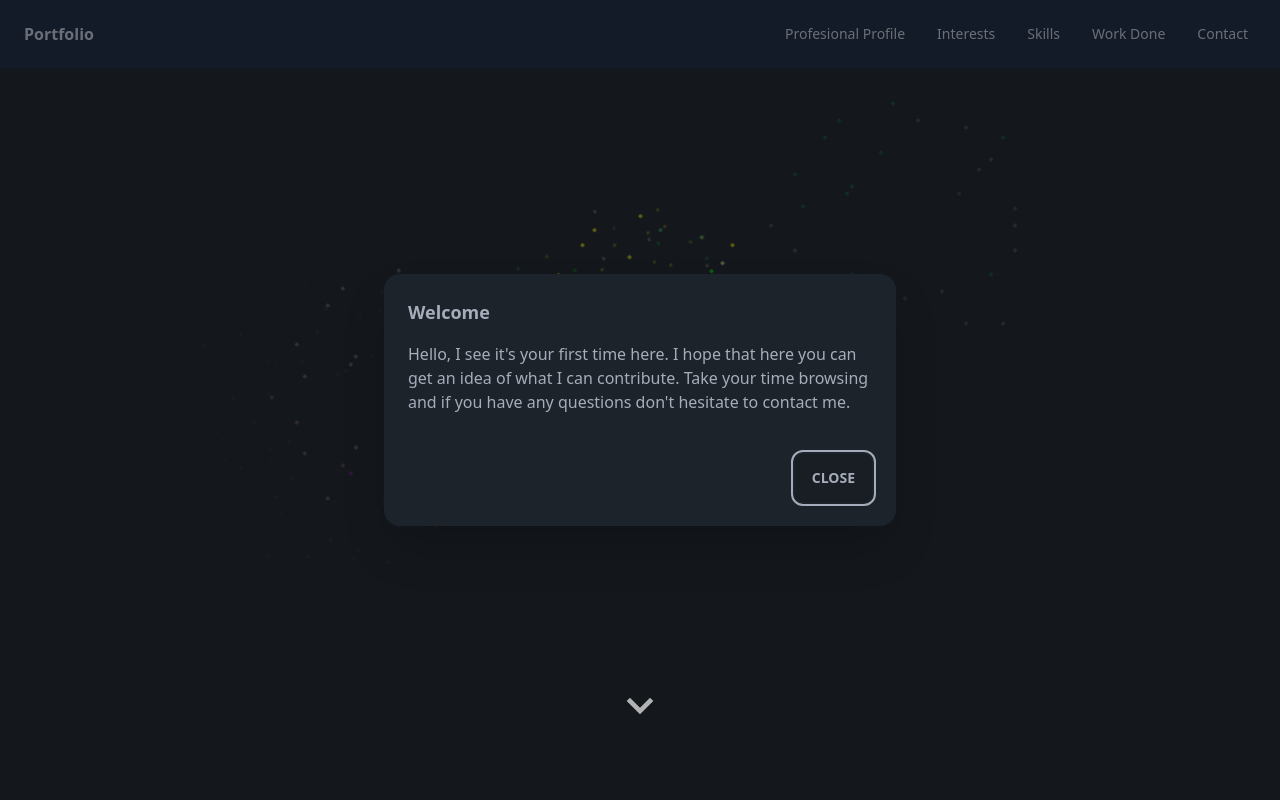
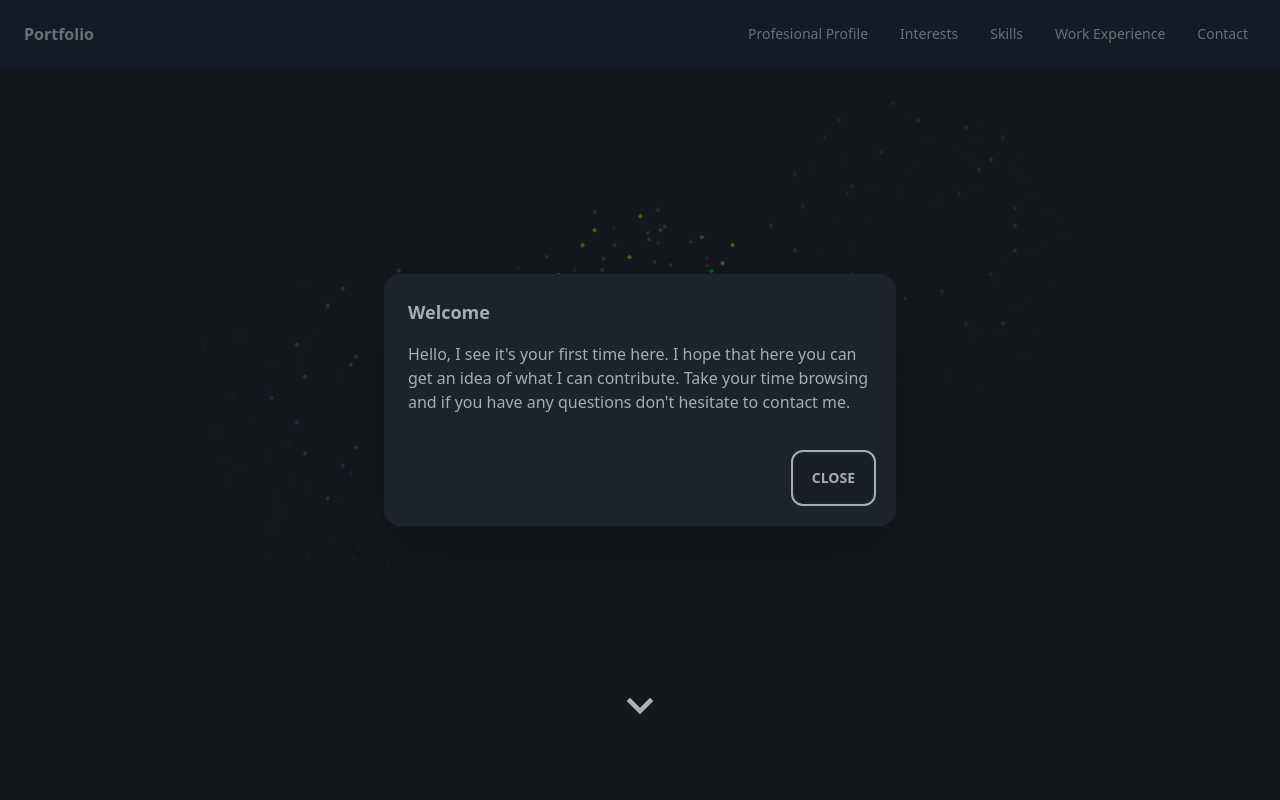
Before and after one commit to brianpl990227/portfolio, a Nuxt app: page / in a window 1280 px wide. Shown: the top 800 px of the page. Built offline with nearby package versions, Linux system fonts and the light colour scheme.

Commit message:
Deploy experience

```diff
--- a/components/Done.vue
+++ b/components/Done.vue
@@ -1,7 +1,7 @@
 <template>
     <div id="done" class="center mt-10">
         <div class="p-10">
-            <h1 class="text-4xl my-shadow">Work Done</h1>
+            <h1 class="text-4xl my-shadow">Work Experience</h1>
             <div class="divider md:w-52"></div>
 
             <div>
--- a/components/Header.vue
+++ b/components/Header.vue
@@ -11,7 +11,7 @@
             <li><a href="#profile">Profesional Profile</a></li>
             <li><a href="#interest">Interests</a></li>
             <li><a href="#skills">Skills</a></li>
-            <li><a href="#done">Work Done</a></li>
+            <li><a href="#done">Work Experience</a></li>
             <li><a href="#contact">Contact</a></li>
           </ul>
         </div>
@@ -47,7 +47,7 @@
         <li class="mt-10"><a href="#profile">Profesional Profile</a></li>
         <li><a href="#interest">Interests</a></li>
         <li><a href="#skills">Skills</a></li>
-        <li><a href="#done">Work Done</a></li>
+        <li><a href="#done">Work Experience</a></li>
         <li><a href="#contact">Contact</a></li>
       </ul>
 
```
